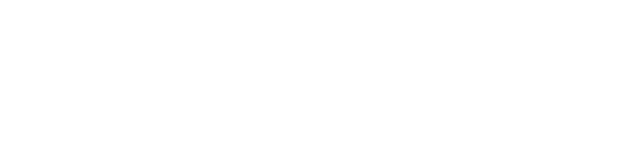
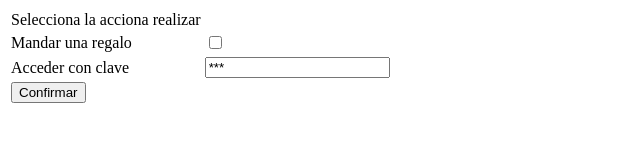
Before and after one commit to rabmx171/appsorpresa, a plain HTML site: page appsorpresa/opciones.html in a window 1280 px wide. Shown: the whole page, without its empty margins (0-640 px from the left). Drawn offline with Linux system fonts and the light colour scheme.

Commit message:
creando menu

```diff
--- a/appsorpresa/opciones.html
+++ b/appsorpresa/opciones.html
@@ -0,0 +1,31 @@
+<!DOCTYPE html>
+<html lang="en">
+<head>
+    <meta charset="UTF-8">
+    <meta http-equiv="X-UA-Compatible" content="IE=edge">
+    <meta name="viewport" content="width=device-width, initial-scale=1.0">
+    <title>Appsorpresa</title>
+</head>
+<body>
+    <form >
+        <table>
+            <tr>
+                <td>Selecciona la acciona realizar</td>
+            </tr>
+            <tr>
+                <td>Mandar una regalo</td>
+                <td><input type="checkbox" id="ckboxregalo" name="regalo" value="1"></td>
+            </tr>
+            <tr>
+                <td>Acceder con clave</td>
+                <td><input type="text" id="fclave" name="fclave" value="***"></td>
+            </tr>
+            <tr>
+                <td><input type="submit" value="Confirmar"></td>
+                <td></td>
+            </tr>
+
+        </table>
+    </form>
+</body>
+</html>
```
Also changed, not shown: appsorpresa/index.html (+1 -1 lines).
